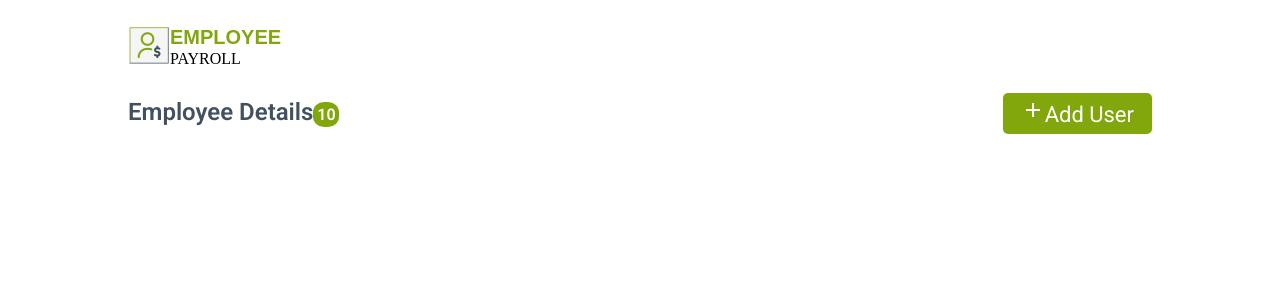
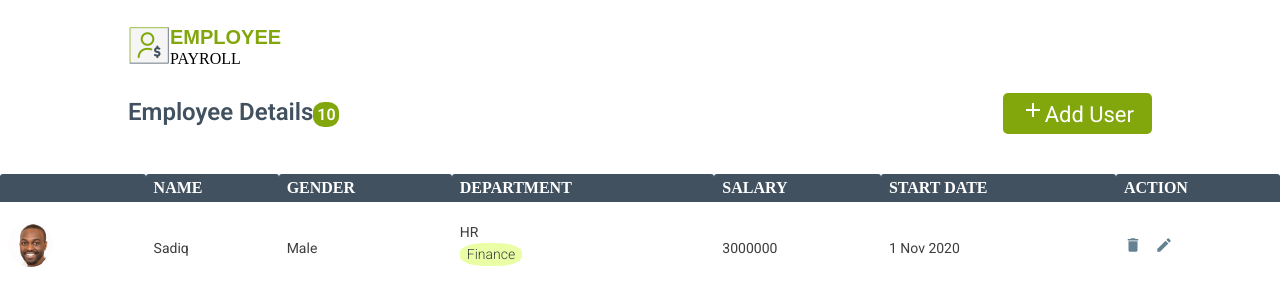
Before and after one commit to hsadiq/EmployeePayrollApp, a website: page pages/home.html in a window 1280 px wide. Drawn offline with Linux system fonts and the light colour scheme.

Commit message:
Added Table With One Employee Details In HomePage

```diff
--- a/pages/home.css
+++ b/pages/home.css
@@ -88,3 +88,71 @@
 text-align: center;
 display: inline-block;
 }
+
+
+
+.table-main {
+    width: 80%;
+    margin: 0 auto;
+    overflow: auto;
+}
+
+.table {
+    width: 100%;
+    border-collapse: separate;
+    border-spacing: 0 15px;
+    min-width: 800px;
+}
+
+td, th {
+    text-align: left;
+    padding: 5px 8px;
+}
+
+th{
+    background: #42515f 0% 0% no-repeat padding-box;
+    border-radius: 3px 3px 0px 0px;
+    text-align: left;
+    font: normal normal medium 18px/24px Roboto;
+    letter-spacing: 0px;
+    color: #FFFFFF;
+    text-transform: uppercase;
+    opacity: 1;
+    border: 0px solid #dddddd;
+}
+
+tr:not(:first-child) {
+    background: #ffffff 0% 0% no-repeat padding-box;
+    border: 1px solid #e3e3e3;
+    border-radius: 3px;
+}
+
+td {
+ font: normal normal normal 14px/21px Roboto;
+ letter-spacing: 0px;
+ color:#3d3d3d;
+ opacity: 1;
+}
+
+td:first-child {
+ display: flex;
+ align-items: center;
+}
+td img:first-child {
+ margin-right: 10px;
+}
+td img {
+ cursor: pointer;
+}
+
+.dept-label {
+    background-color:#e9fea5;
+    border-radius: 40%;
+    width: fit-content;
+    padding: 1px 7px;
+    text-align: center;
+    font-size: 14px;
+    display: inline-block;
+    font-weight: 300;
+    margin-bottom: 8px;
+}
--- a/pages/home.html
+++ b/pages/home.html
@@ -28,5 +28,32 @@
         </div>
     </div>
 
+    <table id="display" class="table">
+        <tr>
+        <th></th>
+        <th>Name</th>
+        <th>Gender</th>
+        <th>Department</th>
+        <th>salary</th>
+        <th>Start Date</th>
+        <th>action</th>
+
+        </tr>
+        <tr>
+        <td><img class="profile" alt="" src="../assets/profile-images/Ellipse -2.png">
+        </td>
+        <td>Sadiq</td>
+        <td>Male</td>
+        <td><div class=" dept-Label">HR</div>
+        <div class="dept-label">Finance</div></td>
+        <td>3000000</td>
+        <td>1 Nov 2020</td>
+        <td>
+        <img id="1" onclick="renove( this)" alt="delete" src="../assets/icons/delete-black-18dp.svg">
+        <img id="1" alt="edit" onclick="update(this)" src="../assets/icons/create-black-18dp.svg">
+        </td>
+    </tr>
+        </table>
+
 </body>
 </html>
```
